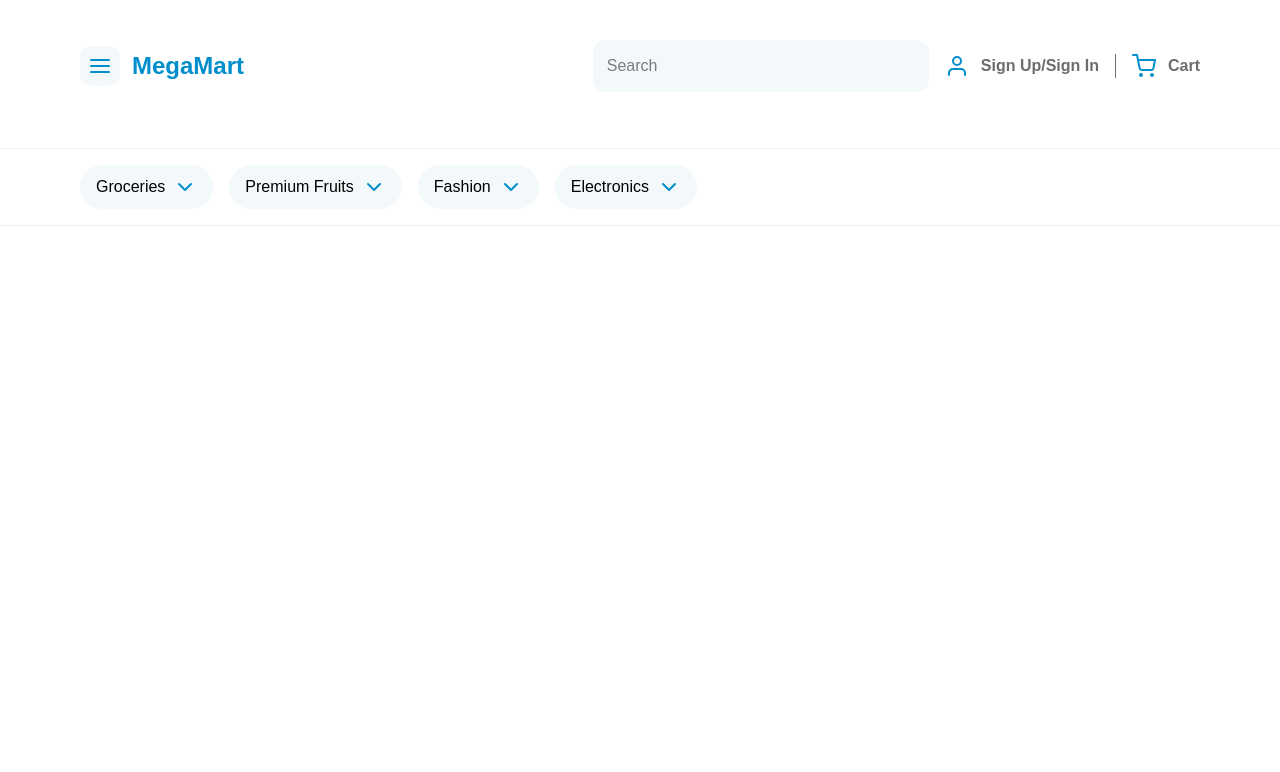
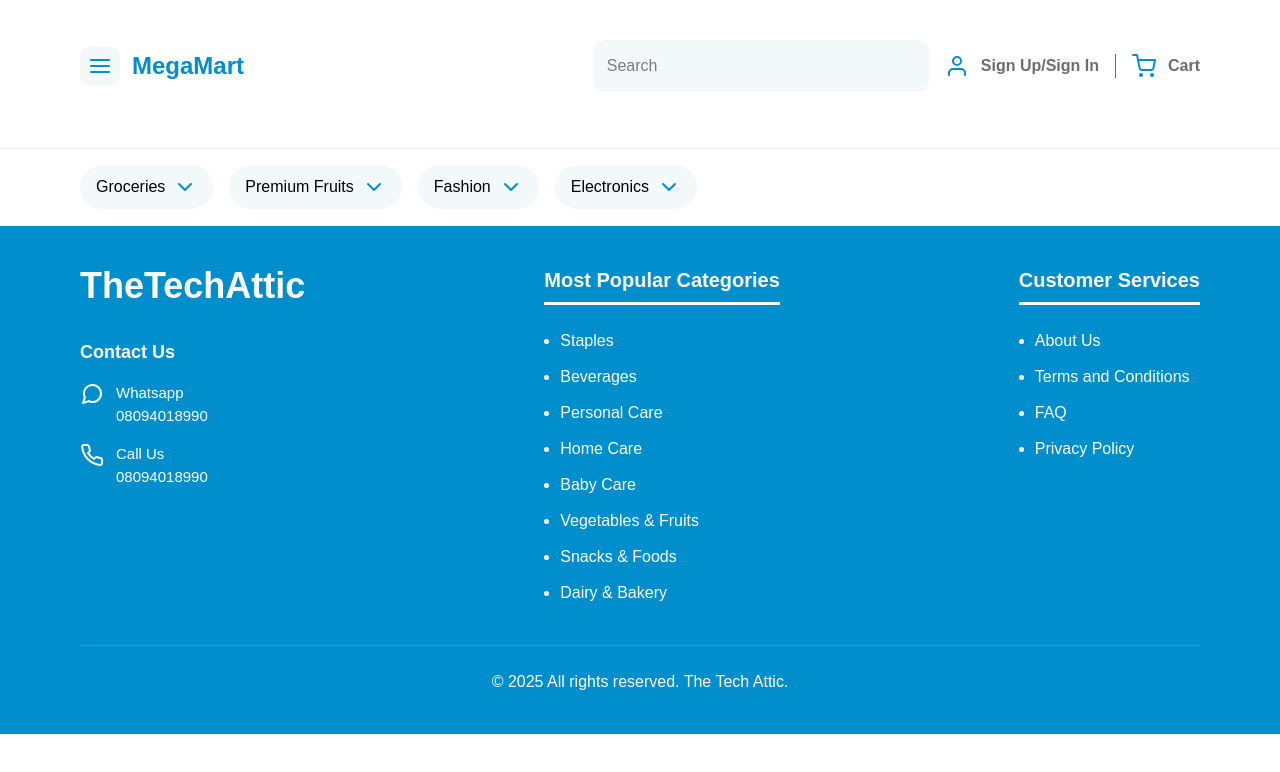
Before and after one commit to moboluwaduroadebajo/TheTechAttic, a Next.js app: page / in a window 1280 px wide. Shown: the top 772 px of the page. Built offline with nearby package versions, Linux system fonts and the light colour scheme; no server answers.

Commit message:
add footer page

```diff
--- a/src/app/globals.css
+++ b/src/app/globals.css
@@ -16,6 +16,8 @@
 
   --color-primary-50: #f3f9fb;
   --color-primary: #008ecc;
+
+  --color-light-blue: #09a9f1;
 }
 
 @media (prefers-color-scheme: dark) {
@@ -28,3 +30,12 @@
 body {
   font-family: Arial, Helvetica, sans-serif;
 }
+
+@keyframes spinY {
+  from {
+    transform: rotateY(0deg);
+  }
+  to {
+    transform: rotateY(360deg);
+  }
+}
--- a/src/app/page.tsx
+++ b/src/app/page.tsx
@@ -6,6 +6,7 @@ import { AppDispatch } from "@/store/store";
 import { fetchProducts } from "@/store/slice/ProductSlice";
 import NavBar from "@/components/NavBar";
 import MenuCard from "@/components/MenuCard";
+import Footer from "@/components/Footer";
 
 export default function Home() {
   // const { items, loading } = useSelector((state: RootState) => state.products);
@@ -24,6 +25,8 @@ export default function Home() {
         <MenuCard label="fashion" />
         <MenuCard label="electronics" />
       </div>
+
+      <Footer />
     </div>
   );
 }
--- /dev/null
+++ b/src/components/Footer.tsx
@@ -0,0 +1,87 @@
+import Link from "next/link";
+import { MessageCircle, Phone } from "react-feather";
+
+const Footer = () => {
+  const popularCategories = [
+    { label: "Staples", url: "" },
+    { label: "Beverages", url: "" },
+    { label: "Personal Care", url: "" },
+    { label: "Home Care", url: "" },
+    { label: "Baby Care", url: "" },
+    { label: "Vegetables & Fruits", url: "" },
+    { label: "Snacks & Foods", url: "" },
+    { label: "Dairy & Bakery", url: "" },
+  ];
+
+  const customerServices = [
+    { label: "About Us", url: "" },
+    { label: "Terms and Conditions", url: "" },
+    { label: "FAQ", url: "" },
+    { label: "Privacy Policy", url: "" },
+  ];
+  return (
+    <div className="bg-primary px-20 py-10 text-white ">
+      {" "}
+      <div className="flex flex-wrap gap-20 justify-between">
+        <div className="flex flex-col gap-4">
+          <span className="md:text-4xl text-xl font-extrabold pb-4">
+            TheTechAttic
+          </span>
+
+          <span className="font-bold text-lg">Contact Us</span>
+
+          <div className="flex text-[15px] gap-3">
+            <MessageCircle />
+            <div>
+              <p>Whatsapp </p>
+              <p>08094018990</p>
+            </div>
+          </div>
+
+          <div className="flex text-[15px] gap-3">
+            <Phone />
+            <div>
+              <p>Call Us </p>
+              <p>08094018990</p>
+            </div>
+          </div>
+        </div>
+
+        <div>
+          <h3 className="text-xl font-semibold text-white border-b-3 border-white pb-2 inline-block">
+            Most Popular Categories
+          </h3>
+
+          <ul className="flex flex-col gap-3 list-disc mt-6 ml-4">
+            {popularCategories.map((category, index) => (
+              <Link key={index} href={category.url} className="hover:underline">
+                <li>{category.label}</li>
+              </Link>
+            ))}
+          </ul>
+        </div>
+
+        <div>
+          <h3 className="text-xl font-semibold text-white border-b-3 border-white pb-2 inline-block">
+            Customer Services
+          </h3>
+
+          <ul className="flex flex-col gap-3 list-disc mt-6 ml-4">
+            {customerServices.map((category, index) => (
+              <Link key={index} href={category.url} className="hover:underline">
+                <li>{category.label}</li>
+              </Link>
+            ))}
+          </ul>
+        </div>
+      </div>
+      <div className="border-t border-light-blue pt-6 mt-10 text-center ">
+        <p className="text-footer-text-muted">
+          © 2025 All rights reserved. The Tech Attic.
+        </p>
+      </div>
+    </div>
+  );
+};
+
+export default Footer;
--- /dev/null
+++ b/src/components/Hero.tsx
@@ -0,0 +1,37 @@
+import Image from "next/image";
+import React from "react";
+import HeroWatch from "../../public/hero-watch.png";
+
+function Hero() {
+  return (
+    <div
+      className="flex flex-col md:flex-row items-center justify-between px-6 py-12  rounded-2xl m-8 gap-x-4"
+      style={{ backgroundImage: "url('/bg-2.jpeg')" }}
+    >
+      <div className="flex-1 pl-10">
+        <p className="text-sm text-white">Best Deal Online on smart Watches</p>
+        <h1 className="text-3xl md:text-4xl font-bold text-white mt-2">
+          SMART WEARABLE.
+        </h1>
+        <p className="text-xl text-red-500 font-semibold mt-4">Up to 80% Off</p>
+        <button className="mt-6 px-6 py-3 bg-black text-white rounded-md hover:bg-gray-800 transition">
+          Shop Now
+        </button>
+      </div>
+
+      <div className="flex-1 flex justify-center spinY">
+        <Image
+          src={HeroWatch}
+          alt="Smart watch"
+          className="w-40 h-40"
+          style={{
+            animation: "spinY 8s linear infinite",
+            transformStyle: "preserve-3d",
+          }}
+        />
+      </div>
+    </div>
+  );
+}
+
+export default Hero;
```
